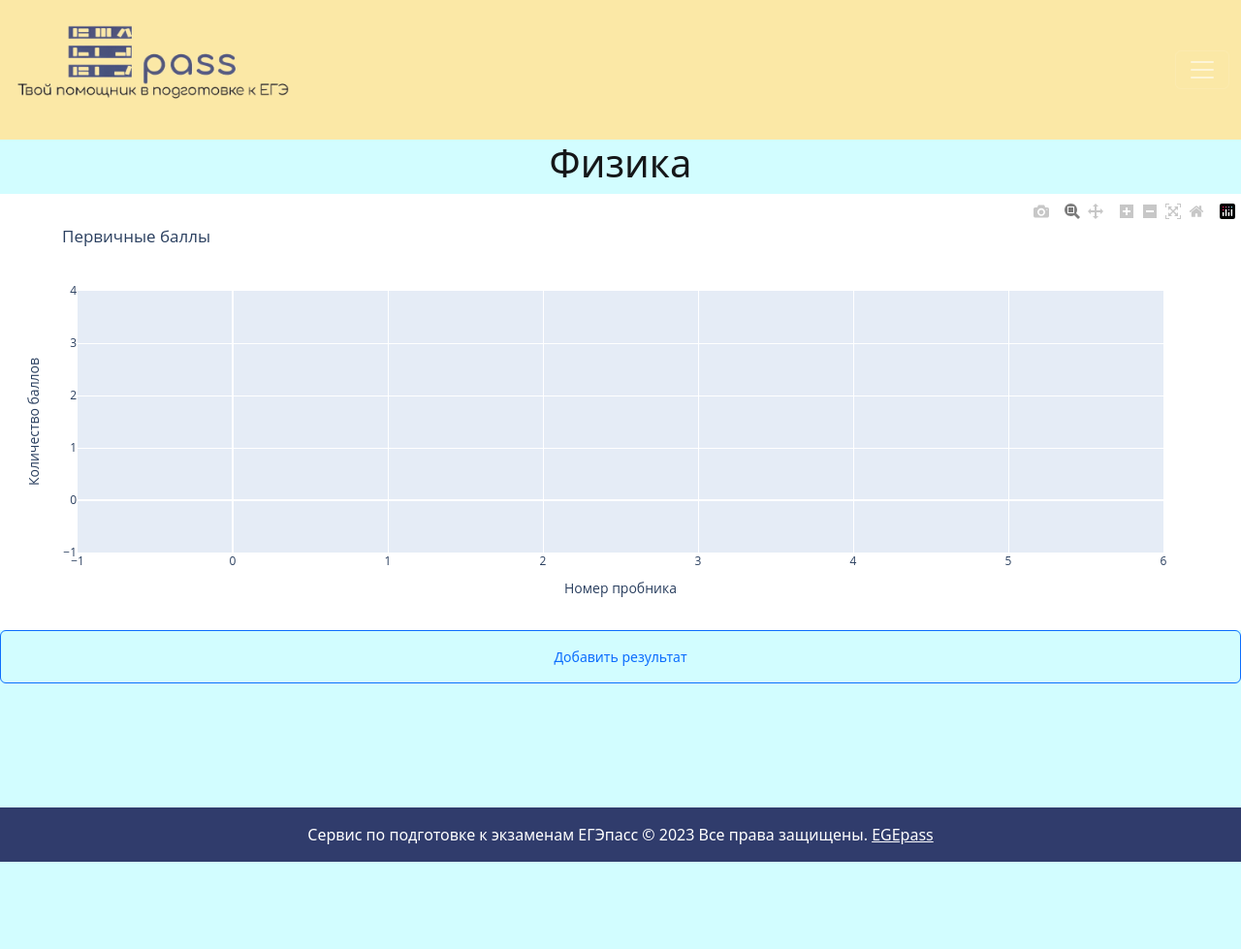
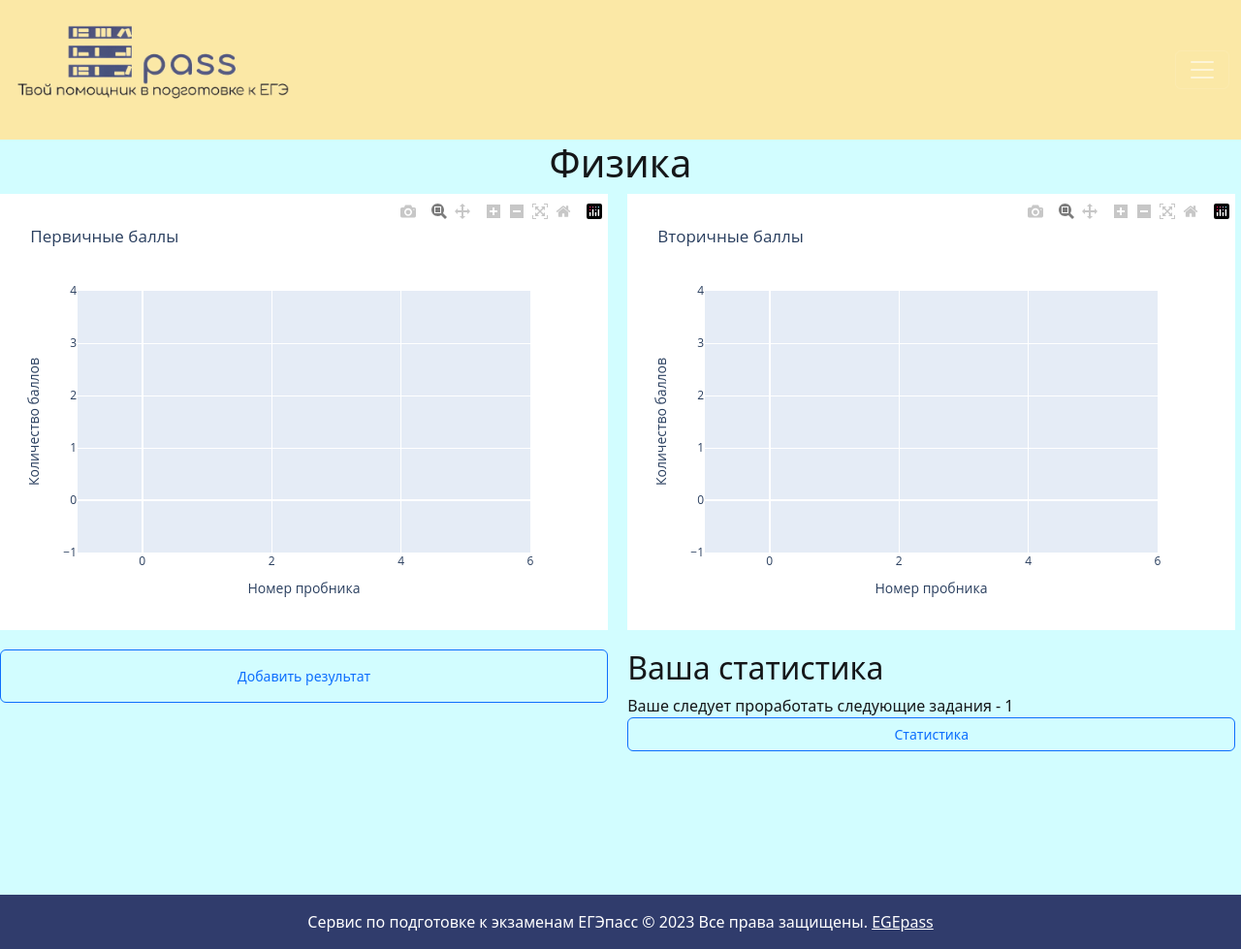
Before and after one commit to Ardrass2/EGEpass, a Flask app: a page that uses templates/subject.html in a window 1280 px wide. Shown: the whole page at 97% size. Before the commit the page ends 889 px from the top, so only its background shows below. Run offline with Flask 3, Linux system fonts and the light colour scheme; a user stored in the database is signed in; data comes from the database, SQL or seed files in the repository; both versions use the stored data as it was after the commit; some libraries are stand-ins or nearby versions.

Commit message:
Добавлен график вторичных баллов, некоторое оформление статистики предмета

```diff
--- a/data/scores.py
+++ b/data/scores.py
@@ -29,7 +29,7 @@ class TestSeparately(SqlAlchemyBase, SerializerMixin):
     exam_id = sqlalchemy.Column(sqlalchemy.Integer, sqlalchemy.ForeignKey("exams.id"))
     task_number = sqlalchemy.Column(sqlalchemy.Integer, nullable=True, default=0)
     score = sqlalchemy.Column(sqlalchemy.Integer, nullable=True, default=0)
-    subject = sqlalchemy.Column(sqlalchemy.String, sqlalchemy.ForeignKey("exams.subject"),nullable=True)
+    subject = sqlalchemy.Column(sqlalchemy.String, sqlalchemy.ForeignKey("exams.subject"), nullable=True)
 
 
 class Exams(SqlAlchemyBase, SerializerMixin):
--- a/main.py
+++ b/main.py
@@ -39,6 +39,11 @@ def login():
         else:
             flash("Пользователь не найден. Необходима регистрация.", "Ошибка")
     return render_template("login.html", form=form, title='Вход')
+
+
+@app.route('/subjects/<subject>/stats')
+def stats(subject):
+    return render_template("stats.html")
 
 
 @app.route('/add_result/<subject>', methods=['POST', 'GET'])
@@ -111,18 +116,28 @@ def subject(subject):
         return redirect(url_for('index'))
     else:
         db = db_session.create_session()
-        exams = db.query(Exams).filter(Exams.subject == subject).all()
+        exams = db.query(Exams).filter(Exams.subject == subject, Exams.user_id == current_user.id).all()
+        all_numbers = db.query(TestSeparately).filter(TestSeparately.subject == subject,
+                                                      TestSeparately.user_id == current_user.id).all()
+        for number in all_numbers:
+            print(number.task_number, number.score)
         if exams:
-            scores = [exam.primary_score for exam in exams]
+            primary_scores = [exam.primary_score for exam in exams]
+            secondary_scores = [exam.secondary_score for exam in exams]
             number = list(range(1, len(exams) + 1))
 
-            fig = px.line(x=number, y=scores, labels={'x': 'Номер пробника', 'y': 'Количество баллов'},
+            fig = px.line(x=number, y=primary_scores, labels={'x': 'Номер пробника', 'y': 'Количество баллов'},
                           title='Первичные баллы')
-            graphJSON = json.dumps(fig, cls=plotly.utils.PlotlyJSONEncoder)
+            primaryJSON = json.dumps(fig, cls=plotly.utils.PlotlyJSONEncoder)
+            fig = px.line(x=number, y=secondary_scores, labels={'x': 'Номер пробника', 'y': 'Количество баллов'},
+                          title='Вторичные баллы')
+            seconderyJSON = json.dumps(fig, cls=plotly.utils.PlotlyJSONEncoder)
         else:
-            return render_template("subject.html", title=subject, subject=subject, graphJSON=0)
+            return render_template("subject.html", title=subject, subject=subject, primaryJSON=0, secondaryJSON=0,
+                                   bad=0)
 
-    return render_template("subject.html", title=subject, subject=subject, graphJSON=graphJSON)
+    return render_template("subject.html", title=subject, subject=subject, primaryJSON=primaryJSON,
+                           secondoryJSON=seconderyJSON, bad=1)
 
 
 @app.route("/subjects")
--- a/static/css/style.css
+++ b/static/css/style.css
@@ -129,9 +129,15 @@ input[type="number"] {
 }
 
 .btn {
-    display: flex;
+    display: grid;
     font-size: 0.875rem;
     padding: 0.375rem 0.25rem;
     justify-content: center;
     align-items: center;
 }
+
+.grid2 {
+    display: grid;
+    grid-template-columns: repeat(auto-fill, minmax(49%, 49%));
+    grid-gap: 20px;
+}
--- a/templates/subject.html
+++ b/templates/subject.html
@@ -1,15 +1,29 @@
 {% extends 'base.html' %}
 {% block content %}
 <div><h1 class="text-center">{{subject.capitalize()}}</h1></div>
-<div class="grid"></div>
-    <div id="statistic-graph">
+<div class="grid2">
+    <div id="primary-graph">
         <script>
-            var graph = {{graphJSON | safe}};
-            Plotly.newPlot('statistic-graph', graph.data, graph.layout);
+            var graph = {{ primaryJSON | safe }};
+            Plotly.newPlot('primary-graph', graph.data, graph.layout);
         </script>
+    </div>
+    <div id="secondory-graph">
+        <script>
+            var graph = {{ secondoryJSON | safe }};
+            Plotly.newPlot('secondory-graph', graph.data, graph.layout);
+        </script>
+    </div>
     <div>
         <a href="/add_result/{{subject}}" class="btn btn-outline-primary" style="padding: 1rem 1rem">Добавить результат</a>
     </div>
+    <div>
+        <h2>Ваша статистика</h2>
+        Ваше следует проработать следующие задания - {{bad}}
+        <a href="subjects/{{subject}}/stats" class="btn btn-outline-primary">Статистика</a>
     </div>
+    <div>
 
+    </div>
+</div>
 {% endblock %}
```
Also changed, not shown: templates/stats.html (added, +10 -0 lines), database.db.
